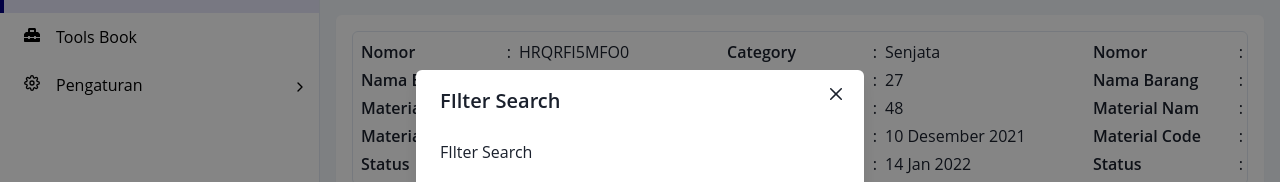
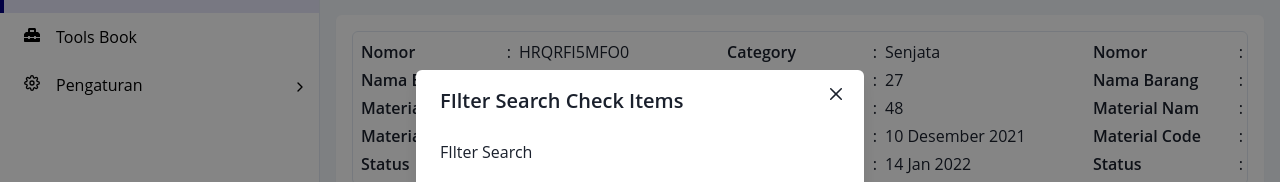
Before and after one commit to Devaaji/frontend-ims-web-dev, a Next.js app: page /check-items in a window 1280 px wide. Both pictures are taken after a click on the button "Filter Search". Shown: the part 243-425 px from the top of the page. Built offline with nearby package versions, Linux system fonts and the light colour scheme.

Commit message:
change name -+-

```diff
--- a/components/filter/FilterSearchCheckItem/index.js
+++ b/components/filter/FilterSearchCheckItem/index.js
@@ -54,7 +54,7 @@ const FilterSearchCheckItem = () => {
       <Modal isOpen={isOpen} onClose={onClose} isCentered>
         <ModalOverlay />
         <ModalContent mx={{ base: '2', md: 'none' }}>
-          <ModalHeader>FIlter Search</ModalHeader>
+          <ModalHeader>FIlter Search Check Items</ModalHeader>
           <ModalCloseButton />
           <ModalBody>FIlter Search</ModalBody>
           <ModalFooter>
```
